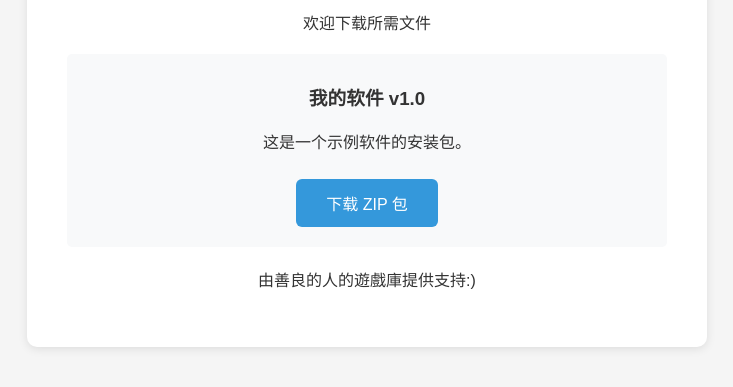
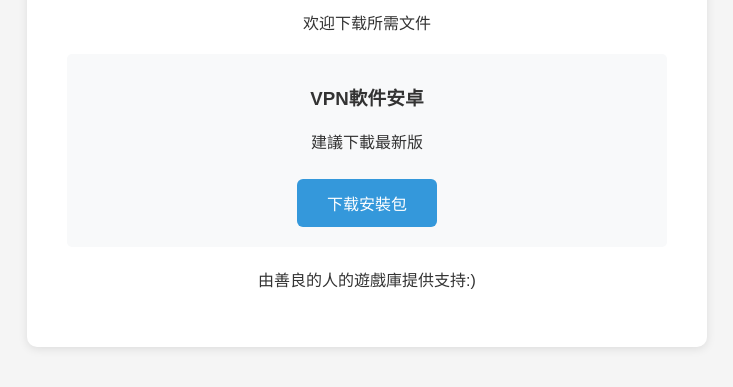
Before and after one commit to 1743986520/file, a plain HTML site: page index.html in a window 1280 px wide. Shown: the part 185-572 px from the top of the page, without its empty margins (273-1006 px from the left). Drawn offline with Linux system fonts and the light colour scheme.

Commit message:
Update software information in index.html

```diff
--- a/index.html
+++ b/index.html
@@ -55,10 +55,10 @@
             <!-- 【重要】 以下是需要你修改的部分 -->
             <!-- 按照这个格式，为你的每个文件添加一个下载块 -->
             <div class="file-info">
-                <h3>我的软件 v1.0</h3>
-                <p>这是一个示例软件的安装包。</p>
+                <h3>VPN軟件安卓</h3>
+                <p>建議下載最新版</p>
                 <a class="download-btn" href="https://github.com/tailscale/tailscale-android/releases">
-                    下载 ZIP 包
+                    下载安裝包
                 </a>
             </div>
 
```
